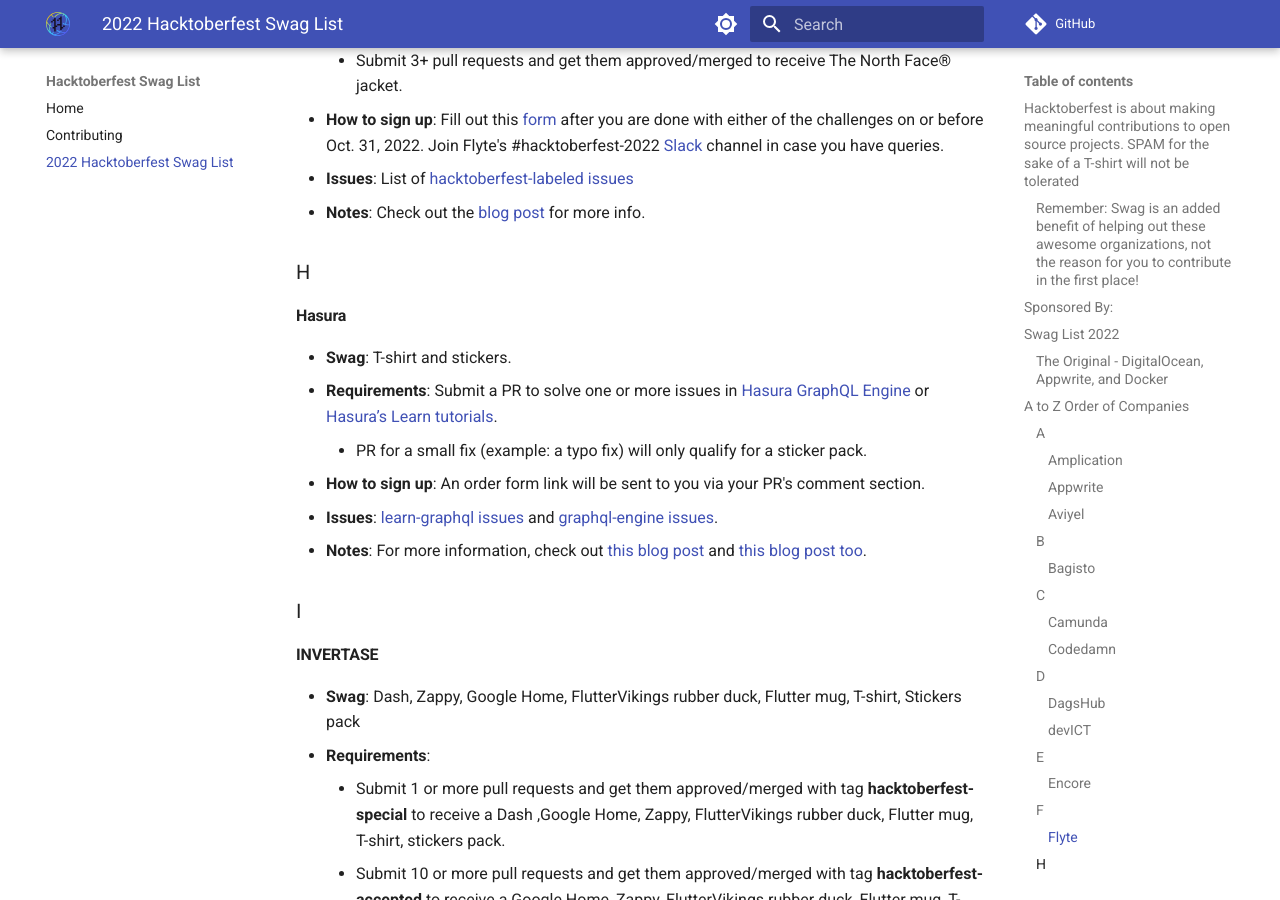
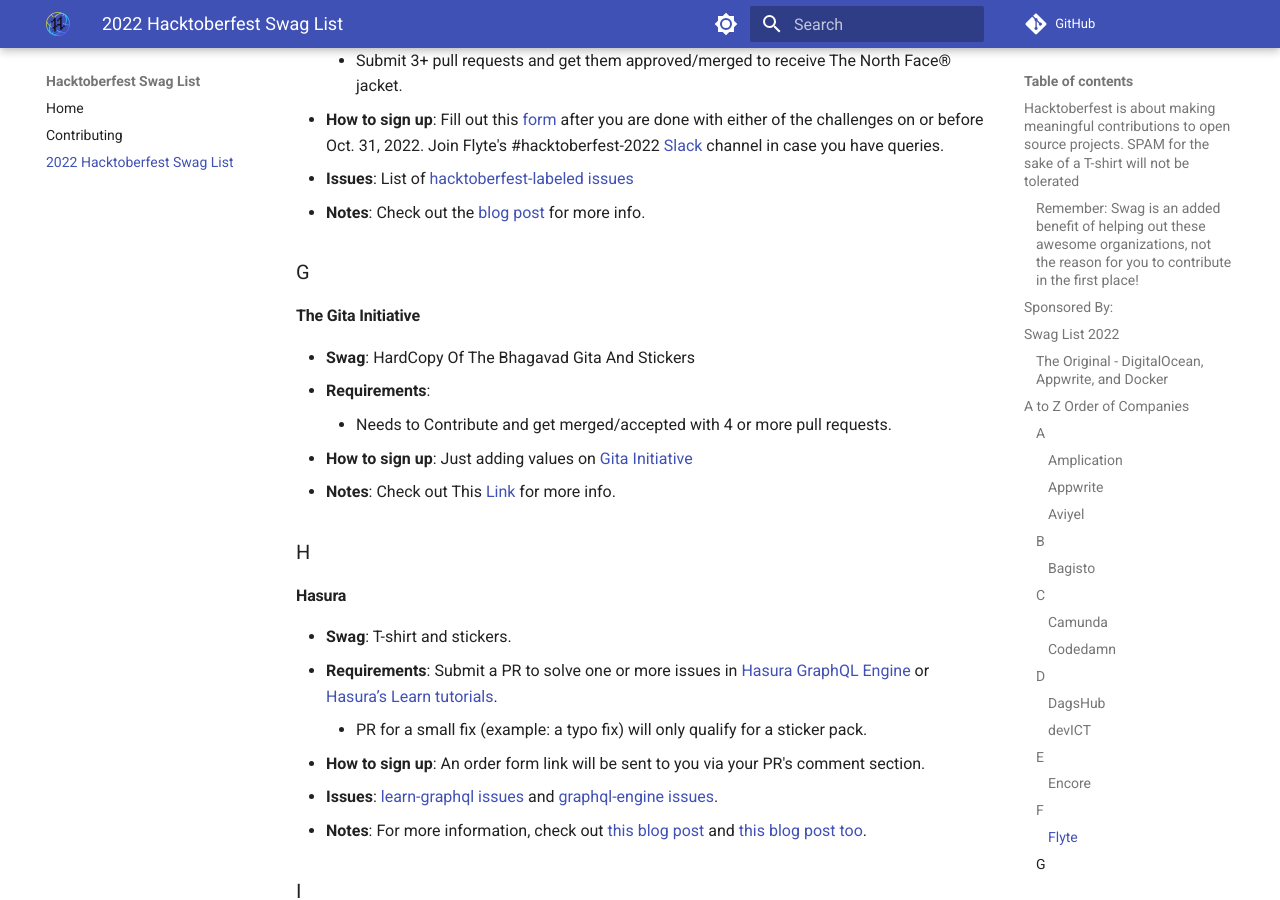
Before and after one commit to crweiner/hacktoberfest-swag-list, an MkDocs documentation site: the page built from docs/list.md, in a window 1280 px wide and 900 px high, scrolled down 4862 px. Built offline with MkDocs 1.6.1 and Material for MkDocs 9.7.7, drawn with Linux system fonts in a browser that asks for light colours; comment, search, counter and statistics services are not loaded.

Commit message:
Add_Gita_To_The_Hacktoberfest_Swag_List

```diff
--- a/docs/list.md
+++ b/docs/list.md
@@ -144,6 +144,16 @@
 - **How to sign up**: Fill out this [form](https://tally.so/r/nWO7qQ){:target="\_blank"} after you are done with either of the challenges on or before Oct. 31, 2022. Join Flyte's #hacktoberfest-2022 [Slack](https://slack.flyte.org/){:target="\_blank"} channel in case you have queries.
 - **Issues**: List of [hacktoberfest-labeled issues](https://github.com/flyteorg/flyte/issues/2917){:target="\_blank"}
 - **Notes**: Check out the [blog post](https://blog.flyte.org/meet-flyte-and-unionml-at-hacktoberfest-2022){:target="\_blank"} for more info.
+
+### G
+
+#### **The Gita Initiative**
+
+- **Swag**: HardCopy Of The Bhagavad Gita And Stickers
+- **Requirements**:
+    - Needs to Contribute and get merged/accepted with 4 or more pull requests.
+- **How to sign up**: Just adding values on [Gita Initiative](https://github.com/gita/gita){:target="\_blank"}
+- **Notes**: Check out This [Link](https://www.linkedin.com/posts/vedvyas_github-gitagita-bhagavad-gita-in-json-activity-6982314384161140736-o370/){:target="\_blank"} for more info.
 
 ### H
 
```
